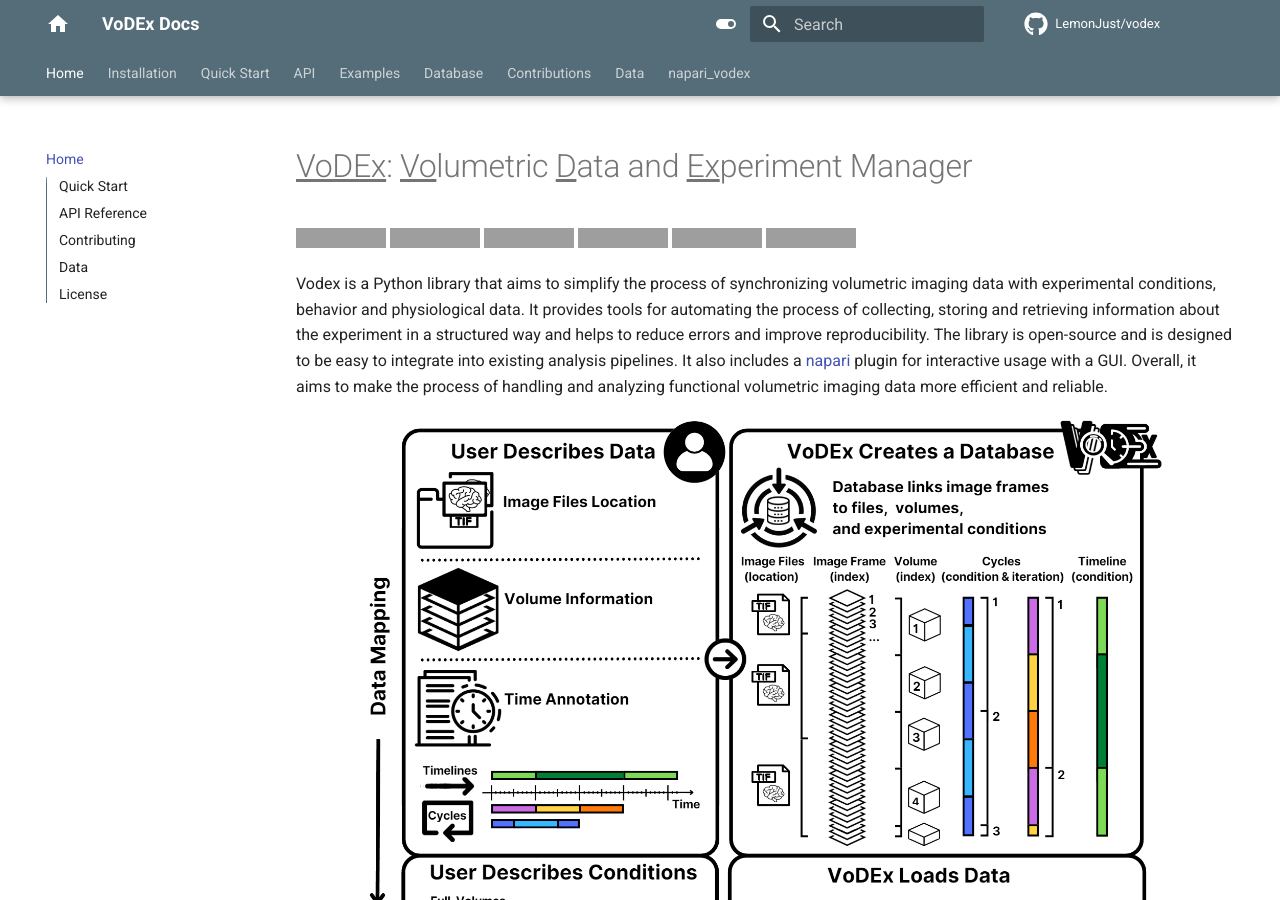
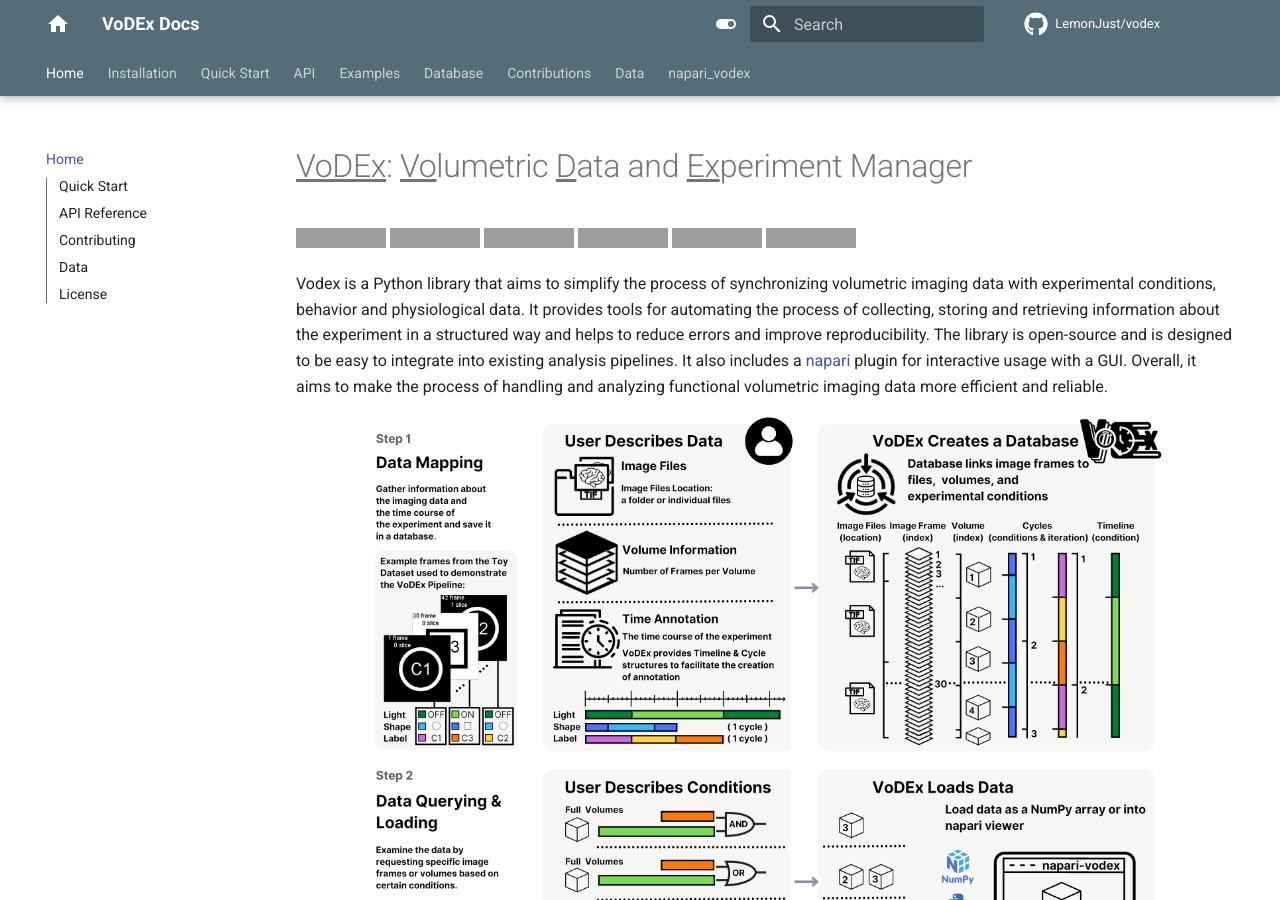
Before and after one commit to LemonJust/vodex, an MkDocs documentation site: the page built from docs/index.md, in a window 1280 px wide and 900 px high. Built offline with MkDocs 1.6.1 and Material for MkDocs 9.7.7, drawn with Linux system fonts in a browser that asks for light colours; comment, search, counter and statistics services are not loaded; grey boxes are pictures that could not be loaded.

Commit message:
update website figure

```diff
--- a/docs/index.md
+++ b/docs/index.md
@@ -14,7 +14,7 @@ It also includes a [napari](https://napari-hub.org/plugins/napari-vodex) plugin
 Overall, it aims to make the process of handling and analyzing functional volumetric imaging data more efficient and reliable.
 
 <p align="center">
-  <img src="assets/vodex_infographics.PNG" alt="cover" width="800"/>
+  <img src="assets/vodex_infographics_w_data_and_labels.PNG" alt="cover" width="800"/>
 </p>
 
 ## Quick Start
--- a/mkdocs.yml
+++ b/mkdocs.yml
@@ -5,6 +5,7 @@ repo_name: LemonJust/vodex
 theme:
   name: material
   favicon: img/icons8_layers.ico
+  # logo: assets/vodex_white_logo_transparent.png
   icon:
     logo: material/home
     repo: fontawesome/brands/github
```
Also changed, not shown: docs/assets/vodex_infographics_w_data_and_labels.PNG (added).
